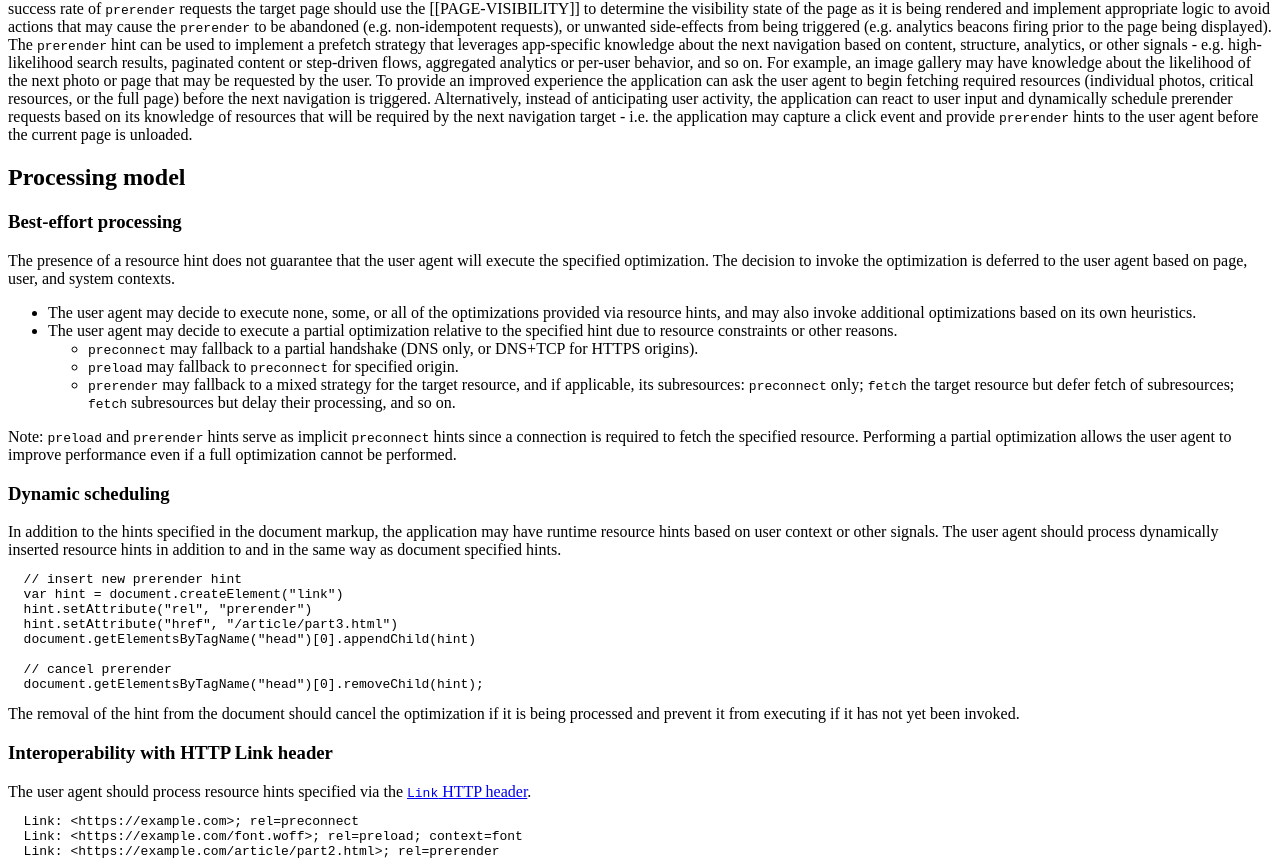
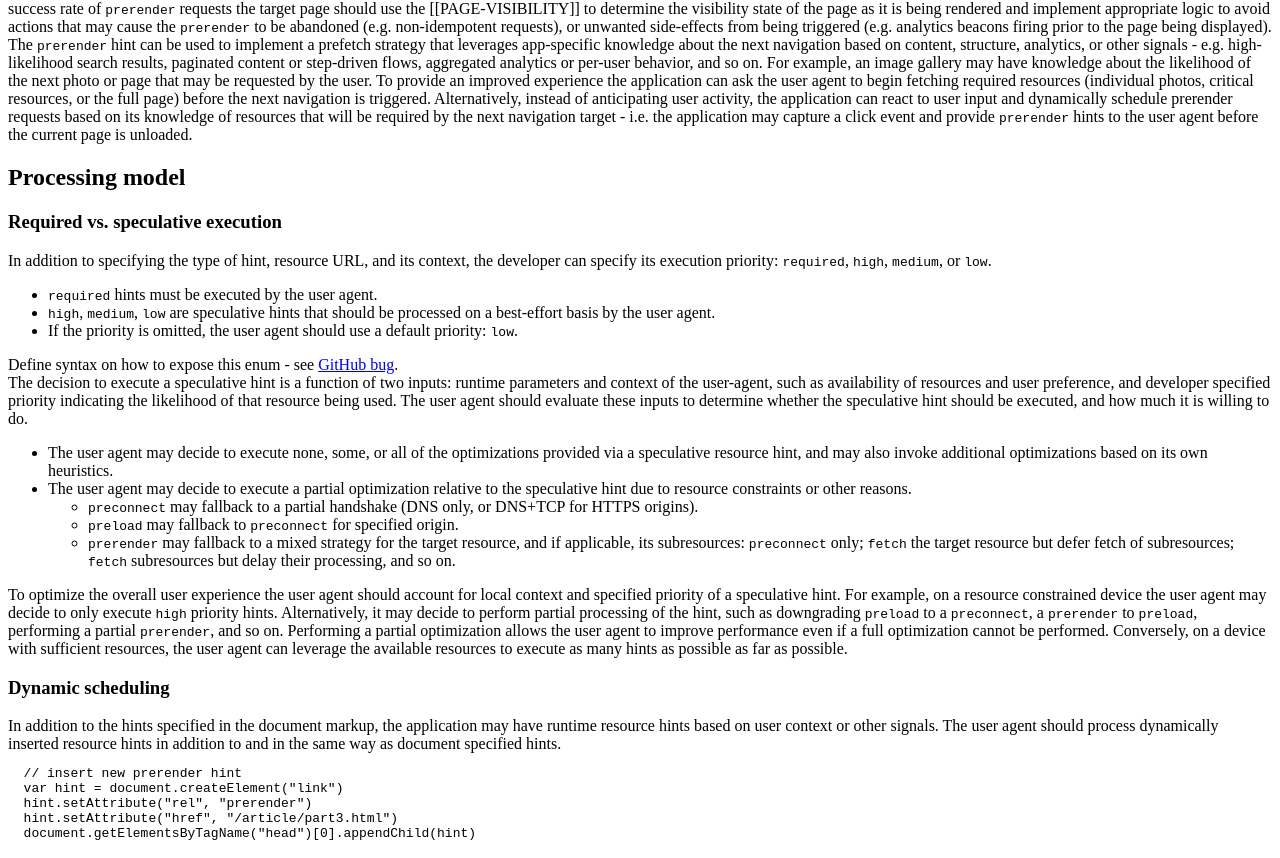
Before and after one commit to igrigorik/resource-hints, a website: page index.src.html in a window 1280 px wide. Shown: the part 2287-3145 px from the top of the page. Drawn offline with Linux system fonts and the light colour scheme.

Commit message:
first run at required vs speculative execution (see #17)

```diff
--- a/index.src.html
+++ b/index.src.html
@@ -127,7 +127,7 @@ The <code>preload</code> hint can be generated both by the application and an op
 
 <h3 id="prerender">Prerender</h3>
 
-The <code>prerender</code> hint is used to indicate the URL and the context of a resource that may be required by the next navigation. Initiating an early fetch of the specified resource allows the user agent to mask the request latency, and optional preprocessing of the fetched response allows the user agent to deliver an experience of instant delivery and execution once the resource is requested.
+The <code>prerender</code> hint is used to indicate the URL and the context of a resource required by the next navigation. Initiating an early fetch of the specified resource allows the user agent to mask the request latency, and optional preprocessing of the fetched response allows the user agent to deliver an experience of instant delivery and execution once the resource is requested.
 
 <pre>
   &lt;link rel="prerender" href="//example.com/thankyou.html" context="internal"&gt;
@@ -137,7 +137,7 @@ The <code>prerender</code> hint is used to indicate the URL and the context of a
 
 Note: <code>prerender</code> is not restricted to HTML and may be used to load and preprocess any content-type.
 
-The user agent may perform appropriate preprocessing depending on the type and context of the fetched response - e.g. decode an image, parse the HTML markup, parse the HTML markup and initiate fetches for critical subresources, and so on. The decision for which preprocessing steps are performed is deferred to the user agent such that it can account for local resource availability, user preferences, and other runtime factors.
+The user agent may perform appropriate preprocessing depending on the type and context of the fetched response - e.g. decode an image, parse the HTML markup, parse the HTML markup and initiate fetches for critical subresources, and so on. The decision for which preprocessing steps are performed is deferred to the user agent and is a function of runtime context and specified hint priority - see <a section href="#required-vs-speculative-execution"></a>.
 
 Prerendering should not negatively impact the performance of the current navigation context. Due to the need to fetch and optionally preprocess the specified resource and its associated assets, prerendering may result in high contention for CPU, GPU, memory, and network resources. As a result, the user agent may implement various strategies to minimize resource contention based on type and context of fetched response, impose limits on the properties of the resource that is being prerendered, and so on:
 
@@ -184,14 +184,26 @@ Alternatively, instead of anticipating user activity, the application can react
 
 
 <h2 id="processing">Processing model</h2>
-<h3 id="best-effort-processing">Best-effort processing</h3>
+<h3 id="required-vs-speculative-execution">Required vs. speculative execution</h3>
 
-The presence of a resource hint does not guarantee that the user agent will execute the specified optimization. The decision to invoke the optimization is deferred to the user agent based on page, user, and system contexts.
+In addition to specifying the type of hint, resource URL, and its context, the developer can specify its execution priority: <code>required</code>, <code>high</code>, <code>medium</code>, or <code>low</code>.
 
 <ul>
-  <li>The user agent may decide to execute none, some, or all of the optimizations provided via resource hints, and may also invoke additional optimizations based on its own heuristics.
+  <li><code>required</code> hints must be executed by the user agent.
+  <li><code>high</code>, <code>medium</code>, <code>low</code> are speculative hints that should be processed on a best-effort basis by the user agent.
+  <li>If the priority is omitted, the user agent should use a default priority: <code>low</code>.
+</ul>
 
-  <li>The user agent may decide to execute a partial optimization relative to the specified hint due to resource constraints or other reasons.
+<div class="issue">
+Define syntax on how to expose this enum - see <a href="https://github.com/igrigorik/resource-hints/issues/17">GitHub bug</a>.
+</div>
+
+The decision to execute a speculative hint is a function of two inputs: runtime parameters and context of the user-agent, such as availability of resources and user preference, and developer specified priority indicating the likelihood of that resource being used. The user agent should evaluate these inputs to determine whether the speculative hint should be executed, and how much it is willing to do.
+
+<ul>
+  <li>The user agent may decide to execute none, some, or all of the optimizations provided via a speculative resource hint, and may also invoke additional optimizations based on its own heuristics.
+
+  <li>The user agent may decide to execute a partial optimization relative to the speculative hint due to resource constraints or other reasons.
     <ul>
       <li><code>preconnect</code> may fallback to a partial handshake (DNS only, or DNS+TCP for HTTPS origins).
       <li><code>preload</code> may fallback to <code>preconnect</code> for specified origin.
@@ -199,7 +211,11 @@ The presence of a resource hint does not guarantee that the user agent will exec
     </ul>
 </ul>
 
-Note: <code>preload</code> and <code>prerender</code> hints serve as implicit <code>preconnect</code> hints since a connection is required to fetch the specified resource. Performing a partial optimization allows the user agent to improve performance even if a full optimization cannot be performed.
+<div class="example">
+To optimize the overall user experience the user agent should account for local context and specified priority of a speculative hint. For example, on a resource constrained device the user agent may decide to only execute <code>high</code> priority hints. Alternatively, it may decide to perform partial processing of the hint, such as downgrading <code>preload</code> to a <code>preconnect</code>, a <code>prerender</code> to <code>preload</code>, performing a partial <code>prerender</code>, and so on.
+
+Performing a partial optimization allows the user agent to improve performance even if a full optimization cannot be performed. Conversely, on a device with sufficient resources, the user agent can leverage the available resources to execute as many hints as possible as far as possible.
+</div>
 
 
 <h3 id="dynamic-scheduling">Dynamic scheduling</h3>
```
